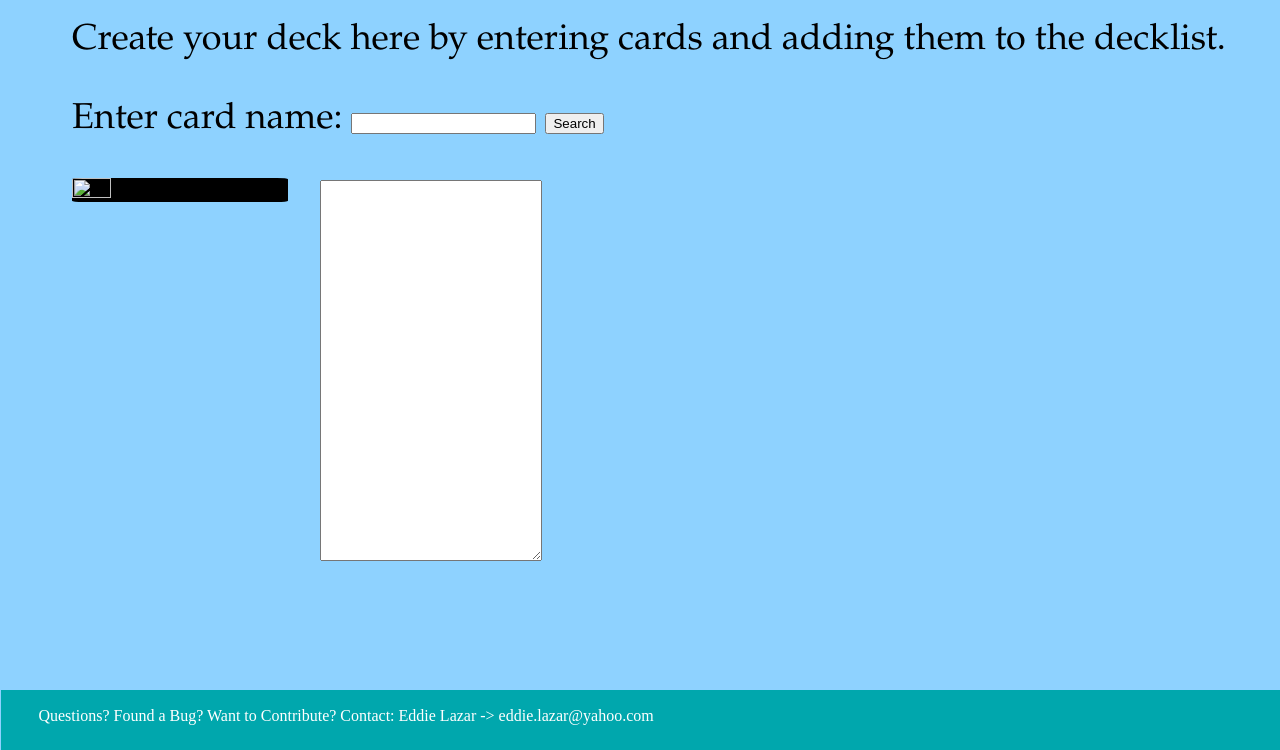
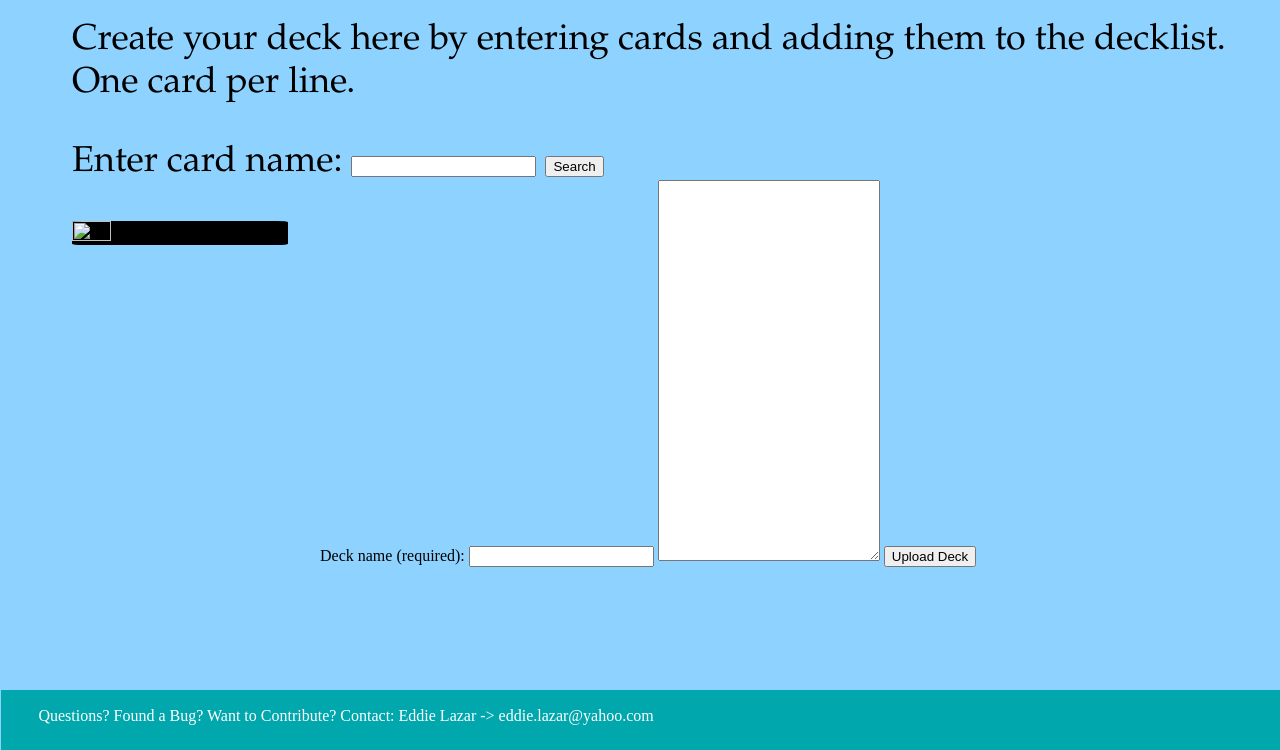
Before and after one commit to lazarchitect/Deckerator, a Flask app: page /newdeck in a window 1280 px wide; the page is wider, and only the part inside the window is pictured. Shown: the part 60-810 px from the top of that part. Run offline with Flask 2, Linux system fonts and the light colour scheme; parts of the project's set-up code (start-up, migrations or seed data) failed here and were passed over.

Commit message:
NEWDECK WORKS! still ironing out some formatting kinks with Turn and Burn

```diff
--- a/main.py
+++ b/main.py
@@ -169,6 +169,8 @@ def homepage():
 @site.route('/logout')
 def logout():
 	del session['email']
+	del session['userid']
+	del session['username']
 	return redirect('/')
 
 @site.route('/settings')
@@ -179,16 +181,35 @@ def settingsPage():
 def newDeckPage():
 	return render_template("newdeck.html")
 
-@site.route('/retrievecard', methods=["POST"])
-def retreiveCard():
-	cardname = request.form["cardname"]
+@site.route('/submitdeck', methods=["POST"])
+def submitDeck():
+	#the decklist arrives, with each card name specified with a space
+	deck = request.form["deck"]
+	name = request.form["name"]
 
-	url = "https://api.scryfall.com/cards/named?fuzzy="
+	if deck=="" or name=="":
+		return "You can't leave the decklist or deck name blank. Go back and try again."
 
-	cardData = requests.get(url+cardname).json()
+	deck = deck.split("\r\n")
 
-	image_url = cardData['image_uris']['normal']
+	deckJSON = "{"
 
+	for card in deck:
+		deckJSON += "\""+card+"\":1," #needs proper formatting from list to dict
+
+	#TODO: actually count the cards and write in their counts, instead of having duplicates
+
+	deckJSON = deckJSON[:-1] + "}"	#drop the trailing comma and close the dict.
+
+	try:
+		with connection.cursor() as cursor:
+			query = "INSERT INTO deckerator.decks (code, name, userid) VALUES (%s, %s, %s)"
+			cursor.execute(query, (deckJSON, name, session["userid"]))
+			connection.commit()
+	except AttributeError:
+		return "Database technical difficulties. Sorry. Try again later."
+
+	return render_template("deck.html", deck=deck, name=name)
 
 
 ##############################
--- a/templates/newdeck.html
+++ b/templates/newdeck.html
@@ -46,7 +46,7 @@
 
 	</script>
 
-	<p>Create your deck here by entering cards and adding them to the decklist.</p>
+	<p>Create your deck here by entering cards and adding them to the decklist. One card per line.</p>
 
 	<div>
 		<p>
@@ -60,10 +60,16 @@
 		<img src="" id="cardspot" style="background-color: black; width: 18%; height: 36%; border-radius: 5%;">
 	</div>
 
+	<span id="decklistzone">
+		<form id="formid" action="submitdeck" method="POST">
+			Deck name (required): <input type="text" name="name">
+			<textarea name="deck" rows=25 cols=25 id="decklist" form="formid"></textarea>
+			<button type="submit"> Upload Deck </button>
+		</form>
+	</span>
 
-	<span id="decklistzone">
-		<textarea rows=25 cols=25 id="decklist"></textarea>
-	</span>
+
+
 
 	<!-- text box to type in cards for scryfall -->
 	<!-- when cards appear, click to add to deck -->
```
